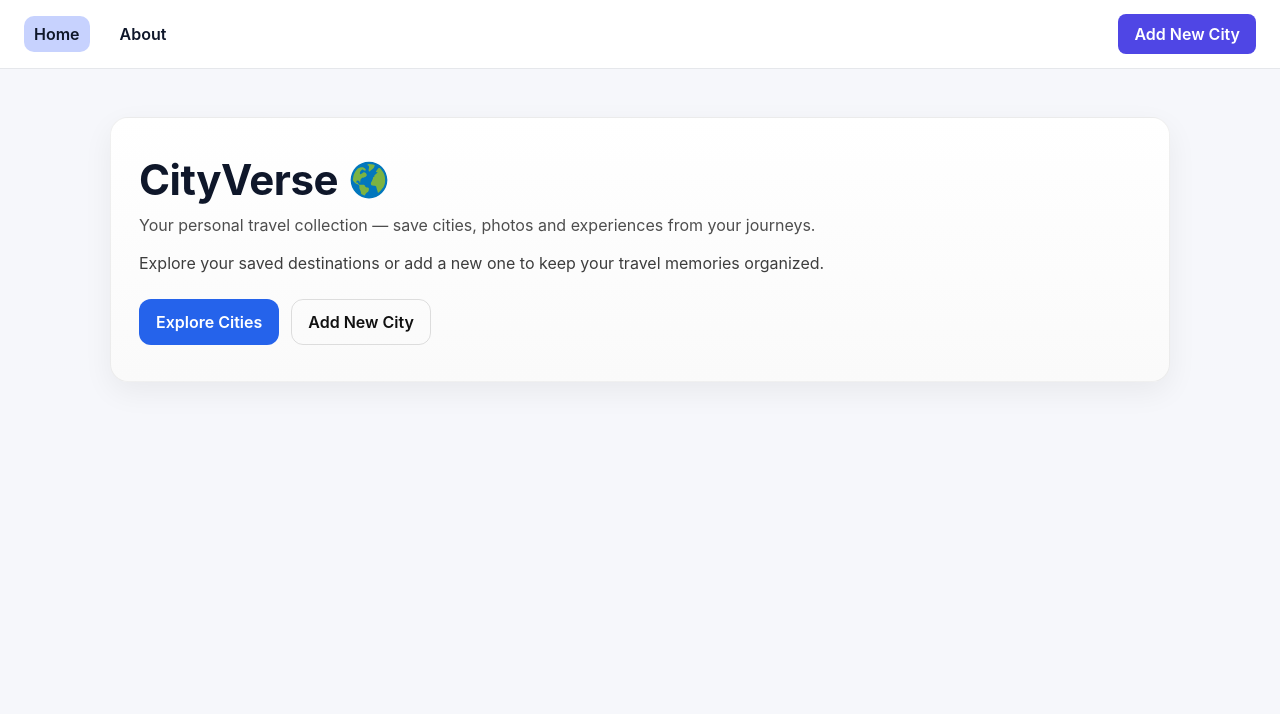
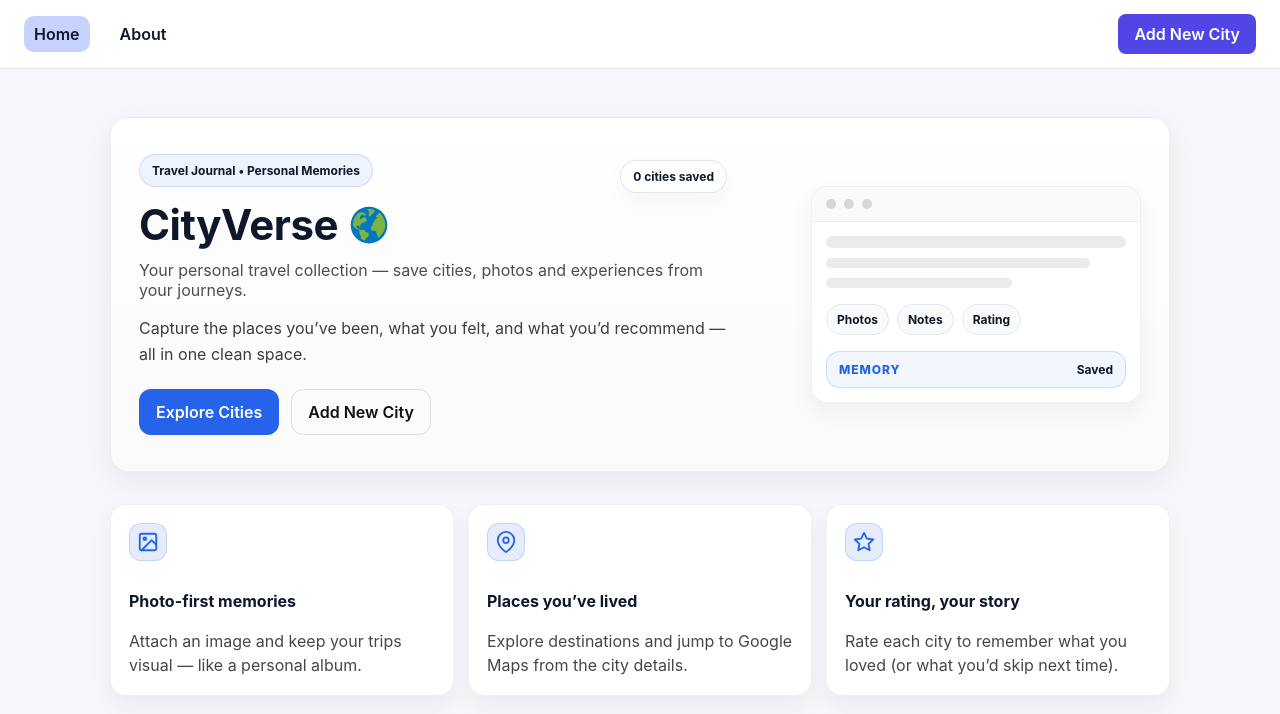
Before and after one commit to JC-Studio-DualCode/travel-project-app, a React (Vite) app: page / in a window 1280 px wide. Shown: the top 714 px of the page. Built offline with nearby package versions, Linux system fonts and the light colour scheme; no server answers.

Commit message:
Enhance home page with travel journal

```diff
--- a/src/pages/HomePage.jsx
+++ b/src/pages/HomePage.jsx
@@ -1,34 +1,114 @@
+import axios from "axios";
+import { useEffect, useState } from "react";
 import { Link } from "react-router-dom";
 import { FcGlobe } from "react-icons/fc";
+import { FiImage, FiMapPin, FiStar } from "react-icons/fi";
+import { MainURL } from "../config/api";
 import styles from "./HomePage.module.css";
 
 function HomePage() {
+  const [citiesCount, setCitiesCount] = useState(null);
+
+  useEffect(() => {
+    axios
+      .get(`${MainURL}/cities.json`)
+      .then((res) => {
+        const data = res.data;
+        const count = data ? Object.keys(data).length : 0;
+        setCitiesCount(count);
+      })
+      .catch((err) => {
+        console.log("Error fetching cities count:", err);
+        setCitiesCount(0);
+      });
+  }, []);
+
   return (
     <div className={styles.home}>
-      <section className={styles.homeHero}>
-        <div className={styles.homeTitle}>
-          <h1>
+      <section className={styles.hero}>
+        <div className={styles.heroText}>
+          <div className={styles.topRow}>
+            <p className={styles.badge}>Travel Journal • Personal Memories</p>
+
+            <span className={styles.stat}>
+              {citiesCount === null ? "Loading..." : `${citiesCount} cities saved`}
+            </span>
+          </div>
+
+          <h1 className={styles.title}>
             CityVerse <FcGlobe style={{ verticalAlign: "middle" }} />
           </h1>
 
-          <p className={styles.homeSubtitle}>
+          <p className={styles.subtitle}>
             Your personal travel collection — save cities, photos and experiences from your journeys.
           </p>
 
-          <p className={styles.homeLead}>
-            Explore your saved destinations or add a new one to keep your travel memories organized.
+          <p className={styles.lead}>
+            Capture the places you’ve been, what you felt, and what you’d recommend — all in one clean space.
           </p>
 
-          <div className={styles.homeActions}>
+          <div className={styles.actions}>
             <Link className="btn primary" to="/cities">
               Explore Cities
             </Link>
-
             <Link className="btn ghost" to="/cities/add">
               Add New City
             </Link>
           </div>
         </div>
+
+        <div className={styles.heroVisual} aria-hidden="true">
+          <div className={styles.memoryCard}>
+            <div className={styles.memoryTop}>
+              <span className={styles.dot} />
+              <span className={styles.dot} />
+              <span className={styles.dot} />
+            </div>
+
+            <div className={styles.memoryBody}>
+              <div className={styles.memoryLineLg} />
+              <div className={styles.memoryLine} />
+              <div className={styles.memoryLineSm} />
+
+              <div className={styles.pills}>
+                <span className={styles.pill}>Photos</span>
+                <span className={styles.pill}>Notes</span>
+                <span className={styles.pill}>Rating</span>
+              </div>
+
+              <div className={styles.stamp}>
+                <span className={styles.stampLabel}>MEMORY</span>
+                <span className={styles.stampValue}>Saved</span>
+              </div>
+            </div>
+          </div>
+        </div>
+      </section>
+
+      <section className={styles.grid}>
+        <article className={styles.card}>
+          <div className={styles.iconBadge}>
+            <FiImage size={22} />
+          </div>
+          <h3>Photo-first memories</h3>
+          <p>Attach an image and keep your trips visual — like a personal album.</p>
+        </article>
+
+        <article className={styles.card}>
+          <div className={styles.iconBadge}>
+            <FiMapPin size={22} />
+          </div>
+          <h3>Places you’ve lived</h3>
+          <p>Explore destinations and jump to Google Maps from the city details.</p>
+        </article>
+
+        <article className={styles.card}>
+          <div className={styles.iconBadge}>
+            <FiStar size={22} />
+          </div>
+          <h3>Your rating, your story</h3>
+          <p>Rate each city to remember what you loved (or what you’d skip next time).</p>
+        </article>
       </section>
     </div>
   );
--- a/src/pages/HomePage.module.css
+++ b/src/pages/HomePage.module.css
@@ -8,17 +8,56 @@
   margin-bottom: 32px;
 }
 
-.homeHero {
+.hero {
   background: linear-gradient(180deg, #ffffff 0%, #fafafa 100%);
   border-radius: 18px;
   padding: 36px 28px;
   box-shadow: 0 10px 30px rgba(0,0,0,0.06);
   border: 1px solid rgba(0,0,0,0.06);
+
   display: grid;
-  gap: 12px;
+  grid-template-columns: 1.2fr 0.8fr;
+  gap: 22px;
+  align-items: center;
 }
 
-.homeTitle h1 {
+.badge {
+  display: inline-flex;
+  align-items: center;
+  width: fit-content;
+  padding: 8px 12px;
+  border-radius: 999px;
+  border: 1px solid rgba(37, 99, 235, 0.18);
+  background: rgba(37, 99, 235, 0.08);
+  color: #0f172a;
+  font-weight: 700;
+  font-size: 12px;
+  margin-bottom: 12px;
+}
+
+.topRow{
+  display: flex;
+  align-items: center;
+  justify-content: space-between;
+  gap: 12px;
+  flex-wrap: wrap;
+}
+
+.stat{
+  display: inline-flex;
+  align-items: center;
+  padding: 8px 12px;
+  border-radius: 999px;
+  border: 1px solid rgba(0,0,0,0.10);
+  background: #fff;
+  font-weight: 700;
+  font-size: 12px;
+  color: #0f172a;
+  box-shadow: 0 10px 25px rgba(0,0,0,0.04);
+}
+
+
+.title {
   display: inline-flex;
   align-items: center;
   font-size: 42px;
@@ -27,14 +66,14 @@
   gap: 10px;
 }
 
-.homeSubtitle {
+.subtitle {
   margin: 0;
   font-size: 16px;
   color: #3b3b3b;
   opacity: 0.9;
 }
 
-.homeLead {
+.lead {
   font-size: 16px;
   opacity: 0.95;
   margin-top: 16px;
@@ -43,15 +82,183 @@
   color: #333;
 }
 
-.homeActions {
+.actions {
   margin-top: 22px;
   display: flex;
   gap: 12px;
   flex-wrap: wrap;
 }
 
+/* Visual suave */
+.heroVisual {
+  display: flex;
+  justify-content: flex-end;
+}
+
+.memoryCard {
+  width: 100%;
+  max-width: 330px;
+  border-radius: 16px;
+  border: 1px solid rgba(0,0,0,0.06);
+  background: #fff;
+  box-shadow: 0 10px 25px rgba(0,0,0,0.05);
+  overflow: hidden;
+}
+
+.memoryTop {
+  display: flex;
+  gap: 8px;
+  padding: 12px 14px;
+  border-bottom: 1px solid rgba(0,0,0,0.06);
+  background: #f8fafc;
+}
+
+.dot {
+  width: 10px;
+  height: 10px;
+  border-radius: 999px;
+  background: rgba(0,0,0,0.14);
+}
+
+.memoryBody {
+  padding: 14px;
+  display: grid;
+  gap: 10px;
+}
+
+.memoryLineLg {
+  height: 12px;
+  border-radius: 999px;
+  background: rgba(0,0,0,0.08);
+}
+
+.memoryLine {
+  height: 10px;
+  border-radius: 999px;
+  background: rgba(0,0,0,0.08);
+  width: 88%;
+}
+
+.memoryLineSm {
+  height: 10px;
+  border-radius: 999px;
+  background: rgba(0,0,0,0.08);
+  width: 62%;
+}
+
+.pills {
+  display: flex;
+  gap: 8px;
+  flex-wrap: wrap;
+  margin-top: 6px;
+}
+
+.pill {
+  padding: 7px 10px;
+  border-radius: 999px;
+  border: 1px solid #e5e7eb;
+  background: #f8fafc;
+  font-weight: 700;
+  font-size: 12px;
+  color: #0f172a;
+}
+
+/* “stamp” para vibe de diario */
+.stamp {
+  margin-top: 6px;
+  display: inline-flex;
+  align-items: center;
+  justify-content: space-between;
+  gap: 10px;
+
+  padding: 10px 12px;
+  border-radius: 14px;
+  border: 1px solid rgba(37, 99, 235, 0.18);
+  background: rgba(37, 99, 235, 0.06);
+}
+
+.stampLabel {
+  font-weight: 800;
+  font-size: 12px;
+  letter-spacing: 0.08em;
+  color: #2563eb;
+}
+
+.stampValue {
+  font-weight: 700;
+  font-size: 12px;
+  color: #0f172a;
+}
+
+/* Grid de cards (patrón About) */
+.grid {
+  align-items: stretch;
+  margin-top: 18px;
+  display: grid;
+  grid-template-columns: repeat(3, 1fr);
+  gap: 14px;
+}
+
+.card {
+  transition: transform 0.25s ease, box-shadow 0.25s ease;
+  background: #fff;
+  border-radius: 16px;
+  padding: 18px;
+  border: 1px solid rgba(0,0,0,0.06);
+  box-shadow: 0 10px 25px rgba(0,0,0,0.05);
+  min-height: 150px;
+  display: flex;
+  flex-direction: column;
+  align-items: flex-start;
+  gap: 10px;
+  justify-content: space-between;
+}
+
+.card:hover {
+  transform: translateY(-6px);
+  box-shadow: 0 20px 40px rgba(0, 0, 0, 0.12);
+}
+
+.card h3 {
+  margin: 10px 0 8px;
+  font-size: 16px;
+}
+
+.card p {
+  margin: 0;
+  color: #333;
+  opacity: 0.9;
+  line-height: 1.5;
+  flex: 1;
+}
+
+.iconBadge {
+  width: 38px;
+  height: 38px;
+  border-radius: 12px;
+  display: inline-flex;
+  align-items: center;
+  justify-content: center;
+  background: rgba(37, 99, 235, 0.12);
+  border: 1px solid rgba(37, 99, 235, 0.18);
+  color: #2563eb;
+  margin-bottom: 10px;
+}
+
 @media (max-width: 900px) {
-  .homeTitle h1 {
+  .hero {
+    grid-template-columns: 1fr;
+  }
+
+  .heroVisual {
+    justify-content: flex-start;
+  }
+
+  .grid {
+    grid-template-columns: 1fr;
+  }
+
+  .title {
     font-size: 34px;
   }
 }
```
